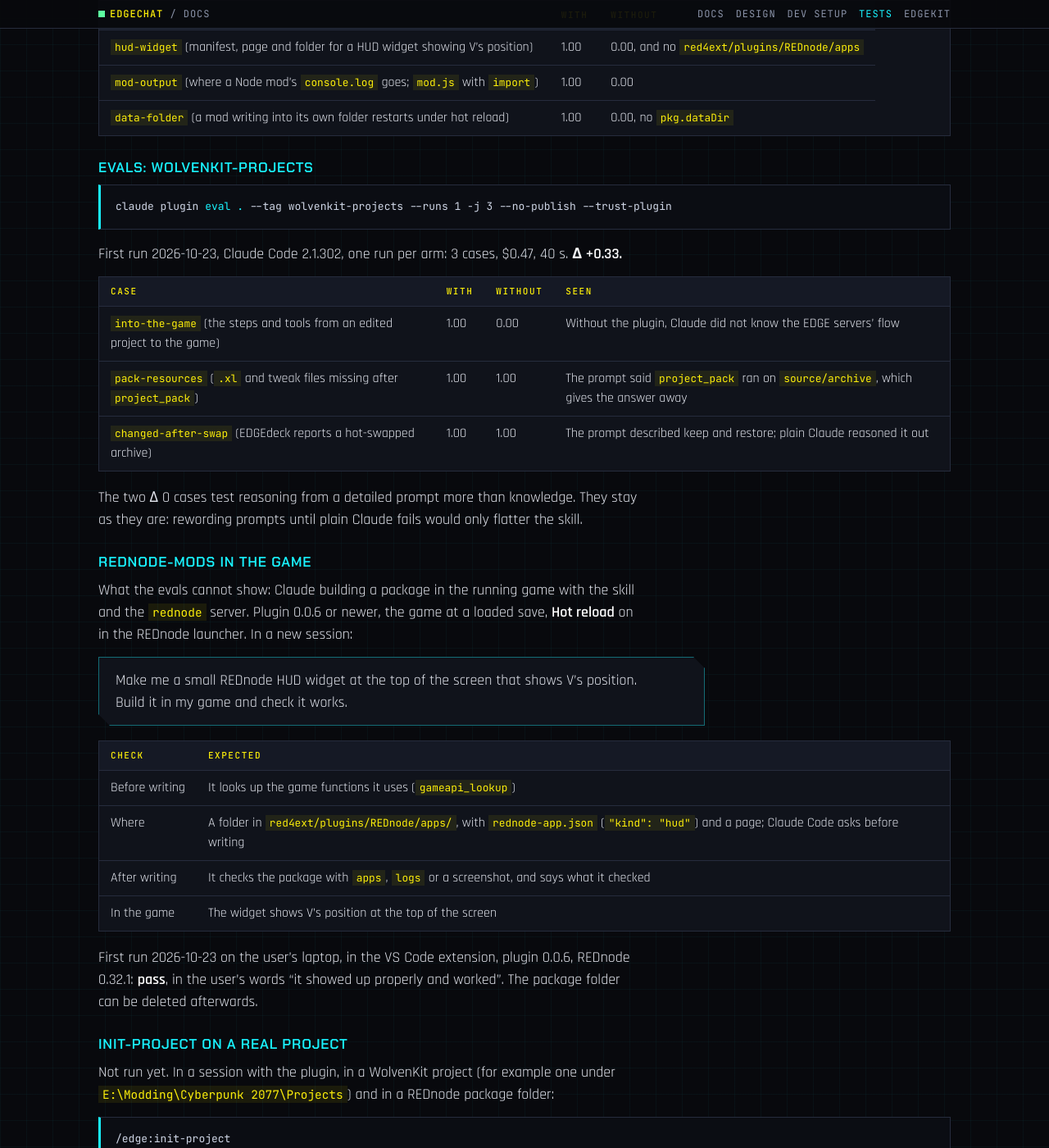
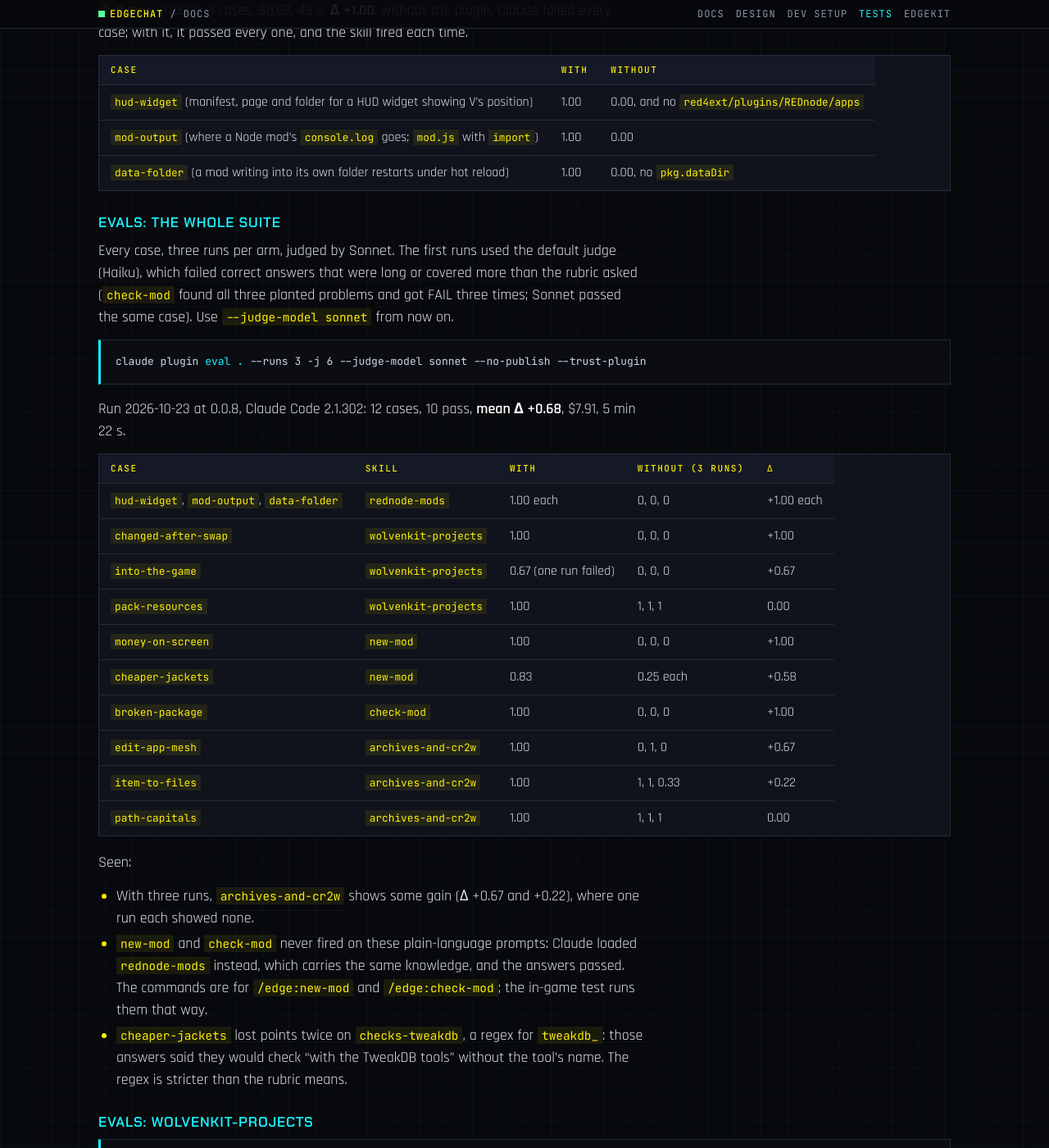
Before and after one commit to Edgemodders/EDGEchat, a Jekyll site: the page built from docs/testing.md, in a window 1280 px wide and 1400 px high, scrolled down 10954 px. Shown: the whole window at 82% size. Built offline with Jekyll 4.4.1, drawn with Linux system fonts in a browser that asks for light colours; our own code applies the rules of GitHub Pages for plain Markdown files; some of the changed text lies outside the part shown.

Commit message:
Tests: the whole eval suite, 3 runs with a Sonnet judge: mean delta +0.68
Co-Authored-By: Claude Opus 5.5 <noreply@anthropic.com>

````diff
--- a/docs/testing.md
+++ b/docs/testing.md
@@ -26,6 +26,7 @@ Last updated 2026-10-23.
 | [Evals: rednode-mods](#evals-rednode-mods) | `claude plugin eval` | P2 | 2026-10-23 | Δ +1.00 |
 | [rednode-mods in the game](#rednode-mods-in-the-game) | By hand, in a session | P2 | 2026-10-23 | Pass |
 | [Evals: wolvenkit-projects](#evals-wolvenkit-projects) | `claude plugin eval` | P2 | 2026-10-23 | Δ +0.33 |
+| [Evals: the whole suite](#evals-the-whole-suite) | `claude plugin eval` | P2, P3 | 2026-10-23 | 12 cases, mean Δ +0.68 |
 
 A scratch config has no Claude login, so the CLI tests check how the plugin installs and starts its servers, not what Claude does with it. The P1 test on 2026-10-21 was the first run of a skill in a session.
 
@@ -311,6 +312,35 @@ First run 2026-10-23, Claude Code 2.1.302, one run per arm, skill copied from RE
 | `mod-output` (where a Node mod's `console.log` goes; `mod.js` with `import`) | 1.00 | 0.00 |
 | `data-folder` (a mod writing into its own folder restarts under hot reload) | 1.00 | 0.00, no `pkg.dataDir` |
 
+### Evals: the whole suite
+
+Every case, three runs per arm, judged by Sonnet. The first runs used the default judge (Haiku), which failed correct answers that were long or covered more than the rubric asked (`check-mod` found all three planted problems and got FAIL three times; Sonnet passed the same case). Use `--judge-model sonnet` from now on.
+
+```bash
+claude plugin eval . --runs 3 -j 6 --judge-model sonnet --no-publish --trust-plugin
+```
+
+Run 2026-10-23 at 0.0.8, Claude Code 2.1.302: 12 cases, 10 pass, **mean Δ +0.68**, $7.91, 5 min 22 s.
+
+| Case | Skill | With | Without (3 runs) | Δ |
+|---|---|---|---|---|
+| `hud-widget`, `mod-output`, `data-folder` | `rednode-mods` | 1.00 each | 0, 0, 0 | +1.00 each |
+| `changed-after-swap` | `wolvenkit-projects` | 1.00 | 0, 0, 0 | +1.00 |
+| `into-the-game` | `wolvenkit-projects` | 0.67 (one run failed) | 0, 0, 0 | +0.67 |
+| `pack-resources` | `wolvenkit-projects` | 1.00 | 1, 1, 1 | 0.00 |
+| `money-on-screen` | `new-mod` | 1.00 | 0, 0, 0 | +1.00 |
+| `cheaper-jackets` | `new-mod` | 0.83 | 0.25 each | +0.58 |
+| `broken-package` | `check-mod` | 1.00 | 0, 0, 0 | +1.00 |
+| `edit-app-mesh` | `archives-and-cr2w` | 1.00 | 0, 1, 0 | +0.67 |
+| `item-to-files` | `archives-and-cr2w` | 1.00 | 1, 1, 0.33 | +0.22 |
+| `path-capitals` | `archives-and-cr2w` | 1.00 | 1, 1, 1 | 0.00 |
+
+Seen:
+
+- With three runs, `archives-and-cr2w` shows some gain (Δ +0.67 and +0.22), where one run each showed none.
+- `new-mod` and `check-mod` never fired on these plain-language prompts: Claude loaded `rednode-mods` instead, which carries the same knowledge, and the answers passed. The commands are for `/edge:new-mod` and `/edge:check-mod`; the in-game test runs them that way.
+- `cheaper-jackets` lost points twice on `checks-tweakdb`, a regex for `tweakdb_`: those answers said they would check "with the TweakDB tools" without the tool's name. The regex is stricter than the rubric means.
+
 ### Evals: wolvenkit-projects
 
 ```bash
````
